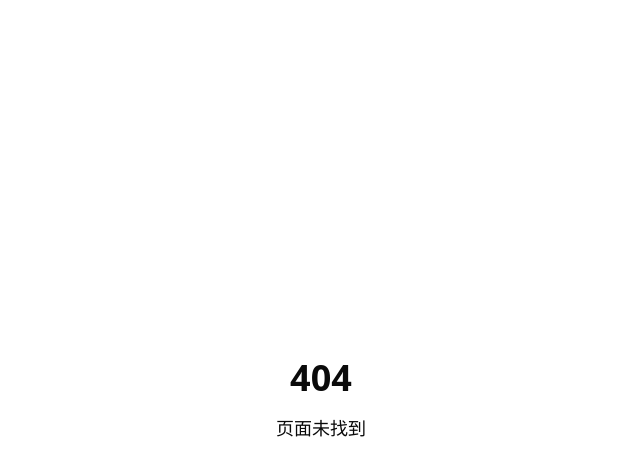
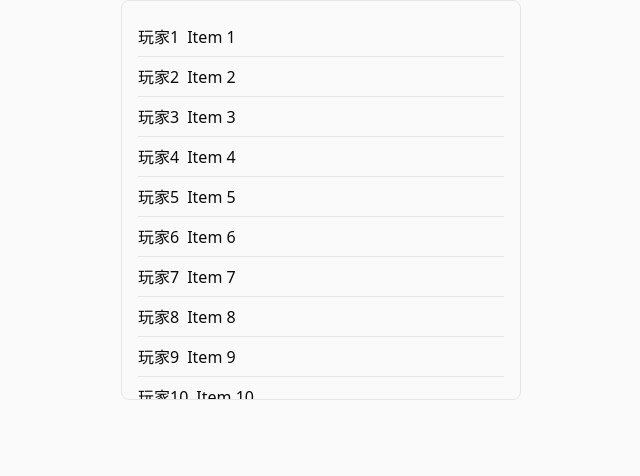
Before and after one commit to ChenHaoJie9527/react19-demo, a React (Vite) app: page /context-menu in a window 1280 px wide. Shown: the top 476 px of the page, without its empty margins (319-959 px from the left). Built offline with nearby package versions, Linux system fonts and the light colour scheme.

Commit message:
Feat: context-menu组件使用

```diff
--- a/src/App.tsx
+++ b/src/App.tsx
@@ -1,8 +1,12 @@
 import { BrowserRouter, Routes, Route } from 'react-router-dom'
+import { lazy } from 'react'
 import Home from './pages/Home'
-import Login from './pages/Login'
-import Tabs from './pages/Tabs'
+// import Tabs from './pages/Tabs'
 import NotFound from './pages/NotFound'
+import ContextMenuGroup from './pages/ContextMenu'
+
+const Login = lazy(() => import('./pages/Login'))
+const Tabs = lazy(() => import('./pages/Tabs'))
 
 function App() {
   return (
@@ -11,7 +15,7 @@ function App() {
         <Route path="/" element={<Home />} />
         <Route path="/login" element={<Login />} />
         <Route path="/tabs" element={<Tabs />} />
-
+        <Route path="/context-menu" element={<ContextMenuGroup />} />
         <Route path="*" element={<NotFound />} />
       </Routes>
     </BrowserRouter>
--- /dev/null
+++ b/src/layouts/ContextMenuLayout.tsx
@@ -0,0 +1,11 @@
+const ContextMenuLayout = ({ children }: { children: React.ReactNode }) => {
+  return (
+    <div className='bg-primary-foreground container h-svh max-w-none items-center justify-center'>
+      <div className='mx-auto flex h-[400px] w-full flex-col overflow-x-hidden overflow-y-scroll rounded-md border p-4 md:w-[400px]'>
+        {children}
+      </div>
+    </div>
+  )
+}
+
+export default ContextMenuLayout
--- /dev/null
+++ b/src/pages/ContextMenu.tsx
@@ -0,0 +1,161 @@
+import ContextMenuLayout from '@/layouts/ContextMenuLayout'
+import { ContextMenu as BaseContextMenu } from '@base-ui-components/react/context-menu'
+// import {
+//   ContextMenu,
+//   ContextMenuContent,
+//   ContextMenuItem,
+//   ContextMenuTrigger,
+// } from '@/components/ui/context-menu'
+
+const list = [
+  {
+    id: 1,
+    content: 'Item 1',
+    name: '玩家1',
+  },
+  {
+    id: 2,
+    content: 'Item 2',
+    name: '玩家2',
+  },
+  {
+    id: 3,
+    content: 'Item 3',
+    name: '玩家3',
+  },
+  {
+    id: 4,
+    content: 'Item 4',
+    name: '玩家4',
+  },
+  {
+    id: 5,
+    content: 'Item 5',
+    name: '玩家5',
+  },
+  {
+    id: 6,
+    content: 'Item 6',
+    name: '玩家6',
+  },
+  {
+    id: 7,
+    content: 'Item 7',
+    name: '玩家7',
+  },
+  {
+    id: 8,
+    content: 'Item 8',
+    name: '玩家8',
+  },
+  {
+    id: 9,
+    content: 'Item 9',
+    name: '玩家9',
+  },
+  {
+    id: 10,
+    content: 'Item 10',
+    name: '玩家10',
+  },
+  {
+    id: 11,
+    content: 'Item 11',
+    name: '玩家11',
+  },
+  {
+    id: 12,
+    content: 'Item 12',
+    name: '玩家12',
+  },
+  {
+    id: 13,
+    content: 'Item 13',
+    name: '玩家13',
+  },
+  {
+    id: 14,
+    content: 'Item 14',
+    name: '玩家14',
+  },
+  {
+    id: 15,
+    content: 'Item 15',
+    name: '玩家15',
+  },
+  {
+    id: 16,
+    content: 'Item 16',
+    name: '玩家16',
+  },
+]
+
+const CustomContextMenu = ({
+  children,
+  item,
+  onAction,
+}: {
+  children: React.ReactNode
+  item: { name: string; content: string }
+  onAction: (action: string, item: { name: string; content: string }) => void
+}) => (
+  //   <ContextMenu>
+  //     <ContextMenuTrigger asChild>
+  //       {children}
+  //     </ContextMenuTrigger>
+  //     <ContextMenuContent>
+  //       <ContextMenuItem onClick={() => onAction('edit', item)}>编辑 {item.name}</ContextMenuItem>
+  //       <ContextMenuItem onClick={() => onAction('delete', item)}>删除 {item.name}</ContextMenuItem>
+  //       {/* 你可以根据 item 动态渲染更多内容 */}
+  //     </ContextMenuContent>
+  //   </ContextMenu>
+  <BaseContextMenu.Root>
+    <BaseContextMenu.Trigger>{children}</BaseContextMenu.Trigger>
+    <BaseContextMenu.Portal>
+      <BaseContextMenu.Positioner className='outline-none'>
+        <BaseContextMenu.Popup>
+          <BaseContextMenu.Item onClick={() => onAction('edit', item)}>
+            <div>编辑 {item.name}</div>
+          </BaseContextMenu.Item>
+          <BaseContextMenu.Item onClick={() => onAction('delete', item)}>
+            <div>删除 {item.name}</div>
+          </BaseContextMenu.Item>
+        </BaseContextMenu.Popup>
+      </BaseContextMenu.Positioner>
+    </BaseContextMenu.Portal>
+  </BaseContextMenu.Root>
+)
+
+const ContextMenuGroup = () => {
+  const handleMenuAction = (
+    action: string,
+    item: { name: string; content: string }
+  ) => {
+    if (action === 'edit') {
+      // 编辑逻辑
+      alert(`编辑: ${item.name || item.content}`)
+    } else if (action === 'delete') {
+      // 删除逻辑
+      alert(`删除: ${item.name || item.content}`)
+    }
+  }
+
+  return (
+    <ContextMenuLayout>
+      {list.map((item) => (
+        <CustomContextMenu
+          key={item.id}
+          item={item}
+          onAction={handleMenuAction}
+        >
+          <div className='flex h-10 w-full cursor-pointer items-center gap-2 border-b py-4'>
+            <span>{item.name}</span>
+            <span>{item.content}</span>
+          </div>
+        </CustomContextMenu>
+      ))}
+    </ContextMenuLayout>
+  )
+}
+
+export default ContextMenuGroup
```
